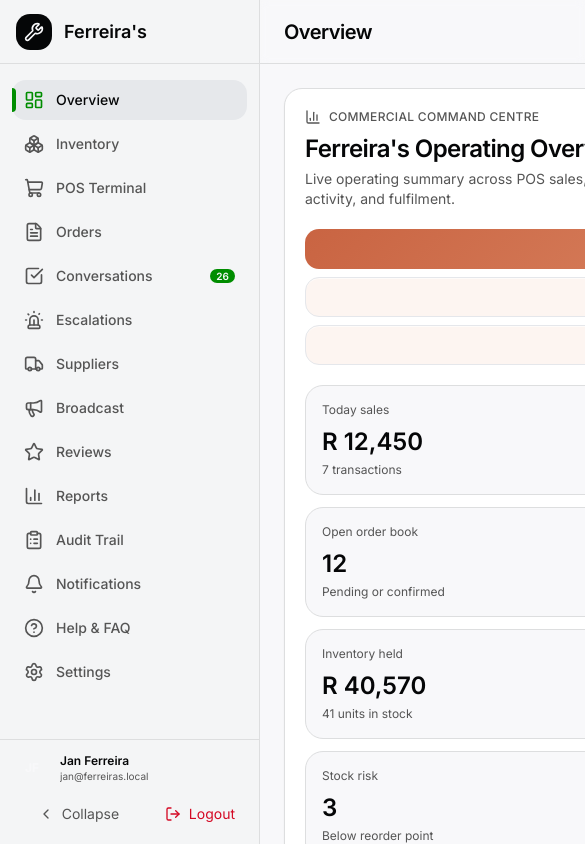
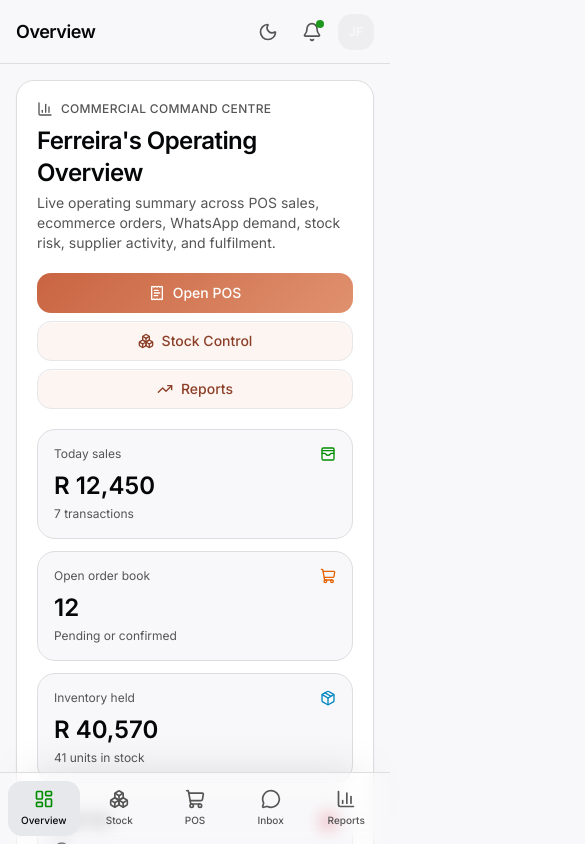
Before and after one commit to ano4l/autobody, a Next.js app in the folder autobody-web/: page /dashboard in a window 390 px wide. Shown: the top 844 px of the page, 585 px wide, since content can reach past the window. Built offline with nearby package versions, Linux system fonts and the light colour scheme.

Commit message:
Optimize mobile dashboard and reveal animations

```diff
--- a/autobody-web/src/app/(dashboard)/dashboard/page.tsx
+++ b/autobody-web/src/app/(dashboard)/dashboard/page.tsx
@@ -1,6 +1,6 @@
 "use client";
 
-import { useState, useEffect, useCallback, Suspense } from "react";
+import { useState, useEffect, useCallback, Suspense, type ElementType } from "react";
 import { useSearchParams, useRouter } from "next/navigation";
 import { DashboardSidebar } from "@/components/dashboard-v2/sidebar";
 import { DashboardHeader } from "@/components/dashboard-v2/header";
@@ -21,10 +21,20 @@ import { SettingsSection } from "@/components/dashboard-v2/sections/settings";
 import type { Section } from "@/components/dashboard-v2/types";
 import { clearSession } from "@/lib/auth";
 import { getDashboardStats } from "@/lib/dashboard-autobody-seed";
+import { BarChart3, Boxes, LayoutDashboard, MessageCircle, ShoppingCart } from "lucide-react";
+import { cn } from "@/lib/utils";
 
 const VALID: Section[] = [
   "overview", "inventory", "pos", "orders", "conversations", "escalations", "suppliers", "broadcast", "reviews", "reports",
   "audit", "notifications", "faq", "settings",
+];
+
+const MOBILE_NAV: Array<{ id: Section; label: string; icon: ElementType }> = [
+  { id: "overview", label: "Overview", icon: LayoutDashboard },
+  { id: "inventory", label: "Stock", icon: Boxes },
+  { id: "pos", label: "POS", icon: ShoppingCart },
+  { id: "conversations", label: "Inbox", icon: MessageCircle },
+  { id: "reports", label: "Reports", icon: BarChart3 },
 ];
 
 export default function DashboardPage() {
@@ -127,7 +137,7 @@ function DashboardShell() {
   };
 
   return (
-    <div className="flex min-h-screen bg-background">
+    <div className="flex min-h-screen overflow-x-clip bg-background">
       <DashboardSidebar
         activeSection={activeSection}
         onSectionChange={setActiveSection}
@@ -137,8 +147,8 @@ function DashboardShell() {
         pendingCount={pendingCount}
       />
       <div
-        className={`flex-1 flex flex-col transition-all duration-300 ease-out ${
-          sidebarCollapsed ? "ml-[72px]" : "ml-[260px]"
+        className={`flex min-w-0 flex-1 flex-col transition-all duration-300 ease-out ${
+          sidebarCollapsed ? "md:ml-[72px]" : "md:ml-[260px]"
         }`}
       >
         <DashboardHeader
@@ -146,14 +156,35 @@ function DashboardShell() {
           darkMode={darkMode}
           onToggleDarkMode={toggleDarkMode}
         />
-        <main className="flex-1 p-6 overflow-auto">
+        <main className="min-w-0 flex-1 overflow-x-clip p-4 pb-24 md:p-6 md:pb-6">
           <div
             key={activeSection}
-            className="animate-in fade-in slide-in-from-bottom-4 duration-500"
+            className="animate-in fade-in duration-300 md:slide-in-from-bottom-4 md:duration-500"
           >
             {renderSection()}
           </div>
         </main>
+        <nav className="fixed inset-x-0 bottom-0 z-50 border-t border-border bg-background/95 px-2 pb-[max(env(safe-area-inset-bottom),0.5rem)] pt-2 shadow-[0_-18px_44px_-30px_rgba(0,0,0,0.35)] backdrop-blur md:hidden">
+          <div className="mx-auto grid max-w-md grid-cols-5 gap-1">
+            {MOBILE_NAV.map((item) => {
+              const Icon = item.icon;
+              const active = activeSection === item.id;
+              return (
+                <button
+                  key={item.id}
+                  onClick={() => setActiveSection(item.id)}
+                  className={cn(
+                    "flex min-w-0 flex-col items-center justify-center gap-1 rounded-lg px-1 py-2 text-[10px] font-medium transition",
+                    active ? "bg-sidebar-accent text-foreground" : "text-muted-foreground",
+                  )}
+                >
+                  <Icon className={cn("h-5 w-5", active && "text-accent")} />
+                  <span className="truncate">{item.label}</span>
+                </button>
+              );
+            })}
+          </div>
+        </nav>
       </div>
     </div>
   );
--- a/autobody-web/src/app/globals.css
+++ b/autobody-web/src/app/globals.css
@@ -92,12 +92,14 @@
     -webkit-font-smoothing: antialiased;
     -moz-osx-font-smoothing: grayscale;
     text-rendering: optimizeLegibility;
+    overflow-x: clip;
   }
 
   body {
     @apply bg-background text-foreground font-sans;
     font-feature-settings: "cv11", "ss01", "ss03";
     min-height: 100vh;
+    overflow-x: clip;
   }
 
   h1, h2, h3, h4 {
@@ -445,6 +447,30 @@ html {
   scroll-behavior: smooth;
 }
 
+@media (max-width: 767px) {
+  html,
+  body {
+    width: 100%;
+    max-width: 100%;
+    overflow-x: clip;
+  }
+
+  [data-scroll-container],
+  main,
+  section {
+    max-width: 100vw;
+  }
+
+  .reveal-ready [data-reveal],
+  .reveal-ready [data-reveal="hero"],
+  .scroll-drift,
+  .depth-1,
+  .depth-2,
+  .depth-3 {
+    transform: none !important;
+  }
+}
+
 @media (prefers-reduced-motion: reduce) {
   *,
   *::before,
--- a/autobody-web/src/components/dashboard-v2/header.tsx
+++ b/autobody-web/src/components/dashboard-v2/header.tsx
@@ -32,9 +32,9 @@ export function DashboardHeader({ activeSection, darkMode, onToggleDarkMode }: H
   const [searchFocused, setSearchFocused] = useState(false);
 
   return (
-    <header className="h-16 border-b border-border bg-background/80 backdrop-blur-sm sticky top-0 z-30 flex items-center justify-between px-6">
-      <div className="flex items-center gap-6">
-        <h1 className="text-xl font-semibold text-foreground">
+    <header className="sticky top-0 z-30 flex min-h-16 items-center justify-between gap-3 border-b border-border bg-background/90 px-4 py-3 backdrop-blur-sm md:px-6">
+      <div className="min-w-0 flex-1 md:flex md:items-center md:gap-6">
+        <h1 className="truncate text-lg font-semibold text-foreground md:text-xl">
           {sectionTitles[activeSection]}
         </h1>
         <div className="hidden md:flex items-center gap-2 text-sm text-muted-foreground">
@@ -43,10 +43,10 @@ export function DashboardHeader({ activeSection, darkMode, onToggleDarkMode }: H
         </div>
       </div>
 
-      <div className="flex items-center gap-3">
+      <div className="flex shrink-0 items-center gap-2 md:gap-3">
         <div
           className={cn(
-            "relative flex items-center transition-all duration-300",
+            "relative hidden items-center transition-all duration-300 sm:flex",
             searchFocused ? "w-64" : "w-48",
           )}
         >
--- a/autobody-web/src/components/dashboard-v2/sidebar.tsx
+++ b/autobody-web/src/components/dashboard-v2/sidebar.tsx
@@ -65,7 +65,7 @@ export function DashboardSidebar({
   return (
     <aside
       className={cn(
-        "fixed left-0 top-0 z-40 h-screen bg-sidebar border-r border-sidebar-border transition-all duration-300 ease-out flex flex-col",
+        "fixed left-0 top-0 z-40 hidden h-screen bg-sidebar border-r border-sidebar-border transition-all duration-300 ease-out md:flex flex-col",
         collapsed ? "w-[72px]" : "w-[260px]",
       )}
     >
--- a/autobody-web/src/components/marketing/reveal.tsx
+++ b/autobody-web/src/components/marketing/reveal.tsx
@@ -1,6 +1,7 @@
 "use client";
 
-import { motion, type HTMLMotionProps, type Variants } from "framer-motion";
+import { useEffect, useState } from "react";
+import { motion, useReducedMotion, type HTMLMotionProps, type Variants } from "framer-motion";
 import { fadeUp, stagger, slideFromLeft, slideFromRight, fadeIn } from "@/lib/motion";
 
 type Variant = "fadeUp" | "fadeIn" | "slideLeft" | "slideRight" | "stagger";
@@ -12,6 +13,20 @@ const variantMap: Record<Variant, Variants> = {
   slideRight: slideFromRight,
   stagger,
 };
+
+function useMobileRevealSafe() {
+  const [isMobile, setIsMobile] = useState(false);
+
+  useEffect(() => {
+    const media = window.matchMedia("(max-width: 767px), (pointer: coarse)");
+    const sync = () => setIsMobile(media.matches);
+    sync();
+    media.addEventListener("change", sync);
+    return () => media.removeEventListener("change", sync);
+  }, []);
+
+  return isMobile;
+}
 
 export function Reveal({
   variant = "fadeUp",
@@ -29,12 +44,17 @@ export function Reveal({
   children: React.ReactNode;
   className?: string;
 } & Omit<HTMLMotionProps<"div">, "variants" | "initial" | "whileInView" | "viewport">) {
+  const shouldReduceMotion = useReducedMotion();
+  const isMobile = useMobileRevealSafe();
+  const safeVariant = shouldReduceMotion || isMobile ? fadeIn : variant === "slideLeft" || variant === "slideRight" ? fadeUp : variantMap[variant];
+
   return (
     <motion.div
-      variants={variantMap[variant]}
-      initial="hidden"
+      variants={safeVariant}
+      initial={isMobile ? "visible" : "hidden"}
+      animate={isMobile ? "visible" : undefined}
       whileInView="visible"
-      viewport={{ once, amount }}
+      viewport={{ once, amount: shouldReduceMotion ? 0.05 : amount, margin: "0px 0px -8% 0px" }}
       transition={delay ? { delay } : undefined}
       className={className}
       {...rest}
@@ -55,12 +75,16 @@ export function RevealGroup({
   once?: boolean;
   amount?: number;
 }) {
+  const shouldReduceMotion = useReducedMotion();
+  const isMobile = useMobileRevealSafe();
+
   return (
     <motion.div
-      variants={stagger}
-      initial="hidden"
+      variants={shouldReduceMotion || isMobile ? fadeIn : stagger}
+      initial={isMobile ? "visible" : "hidden"}
+      animate={isMobile ? "visible" : undefined}
       whileInView="visible"
-      viewport={{ once, amount }}
+      viewport={{ once, amount: shouldReduceMotion ? 0.05 : amount, margin: "0px 0px -8% 0px" }}
       className={className}
     >
       {children}
@@ -77,8 +101,11 @@ export function RevealItem({
   className?: string;
   variant?: Variant;
 }) {
+  const shouldReduceMotion = useReducedMotion();
+  const isMobile = useMobileRevealSafe();
+
   return (
-    <motion.div variants={variantMap[variant]} className={className}>
+    <motion.div variants={shouldReduceMotion || isMobile ? fadeIn : variantMap[variant]} className={className}>
       {children}
     </motion.div>
   );
--- a/autobody-web/src/components/marketing/smooth-scroll-provider.tsx
+++ b/autobody-web/src/components/marketing/smooth-scroll-provider.tsx
@@ -7,7 +7,8 @@ export function SmoothScrollProvider({ children }: { children: ReactNode }) {
     if (typeof window === "undefined") return;
 
     const prefersReduced = window.matchMedia("(prefers-reduced-motion: reduce)").matches;
-    if (prefersReduced) return;
+    const isTouchMobile = window.matchMedia("(max-width: 767px), (pointer: coarse)").matches;
+    if (prefersReduced || isTouchMobile) return;
 
     let cleanup: (() => void) | undefined;
 
--- a/autobody-web/src/components/shell/auth-guard.tsx
+++ b/autobody-web/src/components/shell/auth-guard.tsx
@@ -1,25 +1,14 @@
 "use client";
 
-import { useEffect, useState } from "react";
+import { useEffect } from "react";
 import { getAccessToken } from "@/lib/auth";
 
 // Demo mode: getAccessToken auto-bootstraps a session, so we never redirect.
 export function AuthGuard({ children }: { children: React.ReactNode }) {
-  const [ready, setReady] = useState(false);
-
   useEffect(() => {
-    // Touch storage to seed the demo session on first paint, then unblock.
+    // Touch storage to seed the demo session on first paint.
     getAccessToken();
-    setReady(true);
   }, []);
-
-  if (!ready) {
-    return (
-      <div className="flex min-h-screen items-center justify-center">
-        <span className="h-5 w-5 animate-spin rounded-full border-2 border-ink-400 border-t-transparent" />
-      </div>
-    );
-  }
 
   return <>{children}</>;
 }
```
Also changed, not shown: autobody-web/src/components/dashboard-v2/sections/inventory.tsx (+63 -1 lines), autobody-web/src/components/marketing/cinematic-hero.tsx (+14 -11 lines).
